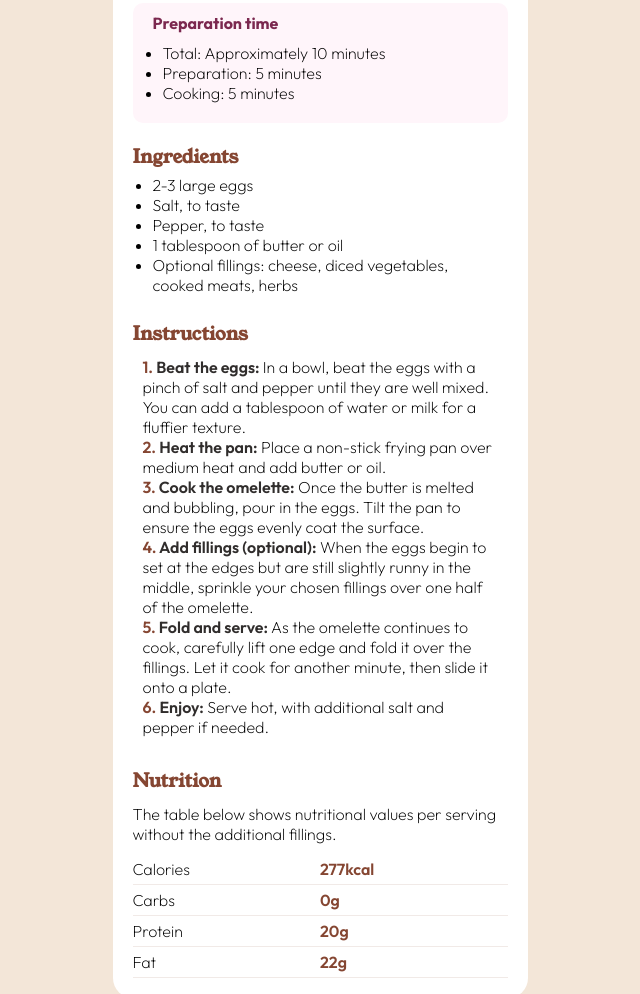
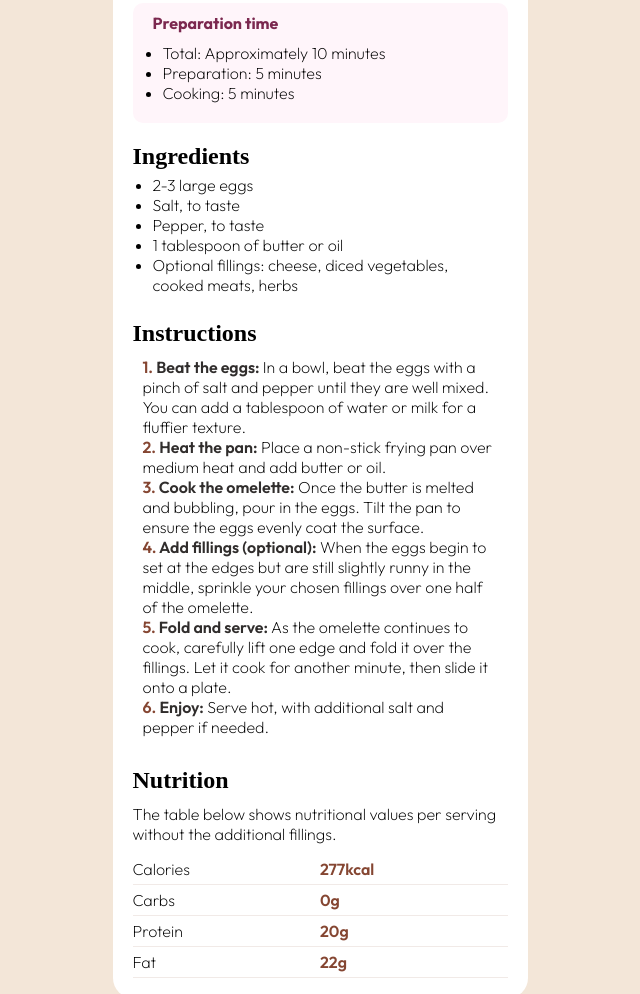
Before and after one commit to MariaSolArroyo/Recipe-page-Frontend-Mentor, a plain HTML site: page index.html in a window 1280 px wide. Shown: the part 493-1487 px from the top of the page, without its empty margins (320-960 px from the left). Drawn offline with Linux system fonts and the light colour scheme.

Commit message:
Update index.html

```diff
--- a/index.html
+++ b/index.html
@@ -47,7 +47,7 @@
       </div>
 
       <div class="ingredients">
-        <h3>Ingredients</h3>
+        <h2>Ingredients</h2>
           <ul>
             <li>2-3 large eggs</li>
             <li>Salt, to taste</li>
@@ -61,7 +61,7 @@
       </div>
 
       <div class="instructions">
-        <h3>Instructions</h3>
+        <h2>Instructions</h2>
         <ol>
           <li> <span>1.</span><span class="span-nutri"> Beat the eggs: </span> In a bowl, beat the eggs with a pinch of
             salt and pepper until they are well mixed. You can add a tablespoon of
@@ -94,7 +94,7 @@
       </div>
 
       <div class="nutrition">
-        <h3>Nutrition</h3>
+        <h2>Nutrition</h2>
         <p>
           The table below shows nutritional values per serving without the
         additional fillings.
```
